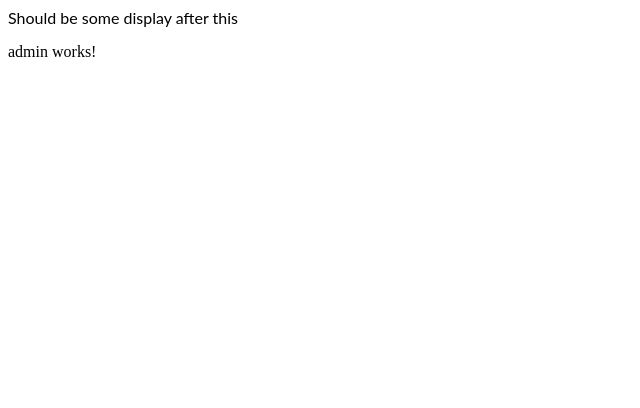
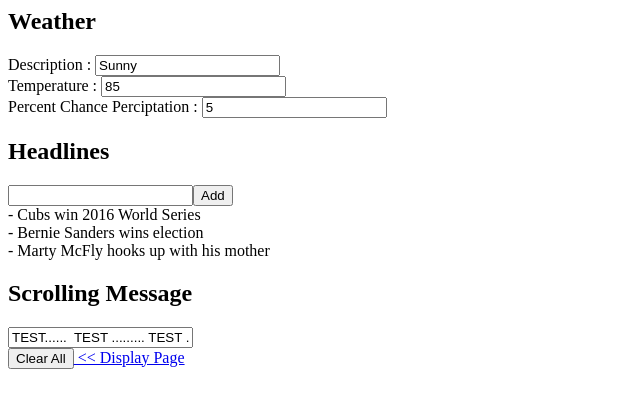
Before and after one commit to RyanGDay/weatherAndAnnouncements, an Angular app: page /admin in a window 1280 px wide. Shown: the top 408 px of the page, without its empty margins (0-640 px from the left). Built offline with nearby package versions, Linux system fonts and the light colour scheme.

Commit message:
Mostly Admin functionality to edit the data.

```diff
--- a/src/app/admin/admin.component.html
+++ b/src/app/admin/admin.component.html
@@ -1,3 +1,29 @@
-<p>
-  admin works!
-</p>
+<div>
+  <h2>Weather</h2>
+  Description : <input [(ngModel)]="data.weather.description" /><br/>
+  Temperature : <input [(ngModel)]="data.weather.temperature" /><br/>
+  Percent Chance Perciptation : <input [(ngModel)]="data.weather.percentageRain" /><br/>
+</div>
+
+<div>
+  <h2>Headlines</h2>
+  <input #tempHeadline />
+  <button (click)="addHeadline(tempHeadline.value); tempHeadline.value=''">Add</button>
+  <div *ngFor="let headline of data.headlines">
+     - {{headline}}
+  </div>
+</div>
+
+<div>
+  <h2>Scrolling Message</h2>
+  <div>
+    <input [(ngModel)]="data.scroll" />
+  </div>
+</div>
+
+<div>
+  <button (click)="clear()">Clear All</button>
+  <a routerLink="/info">
+    << Display Page
+  </a>
+</div>
--- a/src/app/admin/admin.component.ts
+++ b/src/app/admin/admin.component.ts
@@ -8,9 +8,23 @@ import { InfoService } from '../info.service';
 })
 export class AdminComponent implements OnInit {
 
-  constructor() { }
+  data;
+
+  constructor(
+    private infoService: InfoService
+  ) { }
 
   ngOnInit() {
+    this.data = this.infoService.getData();
+  }
+
+  addHeadline(tempHeadline) {
+    this.infoService.addHeadline(tempHeadline);
+  }
+
+  clear() {
+    this.infoService.clearData();
+    this.data = this.infoService.getData();
   }
 
 }
--- a/src/app/app.component.html
+++ b/src/app/app.component.html
@@ -1,2 +1,2 @@
-<p>Should be some display after this</p>
+
 <router-outlet></router-outlet>
--- a/src/app/display/display.component.html
+++ b/src/app/display/display.component.html
@@ -6,7 +6,7 @@
 </div>
 
 <div>
-  <h2>headlines</h2>
+  <h2>Headlines</h2>
   <div *ngFor="let headline of data.headlines">
      - {{headline}}
   </div>
@@ -20,7 +20,7 @@
 </div>
 
 <div>
-  <a href="/admin">
+  <a routerLink="/admin">
     Admin Page >>
   </a>
 </div>
--- a/src/app/display/display.component.ts
+++ b/src/app/display/display.component.ts
@@ -12,11 +12,10 @@ export class DisplayComponent implements OnInit {
 
   constructor(
     private infoService: InfoService
-  ) {
-    this.data = infoService.getData();
-  }
+  ) { }
 
   ngOnInit() {
+    this.data = this.infoService.getData();
   }
 
 }
--- a/src/app/info.service.ts
+++ b/src/app/info.service.ts
@@ -31,4 +31,8 @@ export class InfoService {
     };
   }
 
+  addHeadline(headline) {
+    this.data.headlines.push(headline);
+  }
+
 }
```
